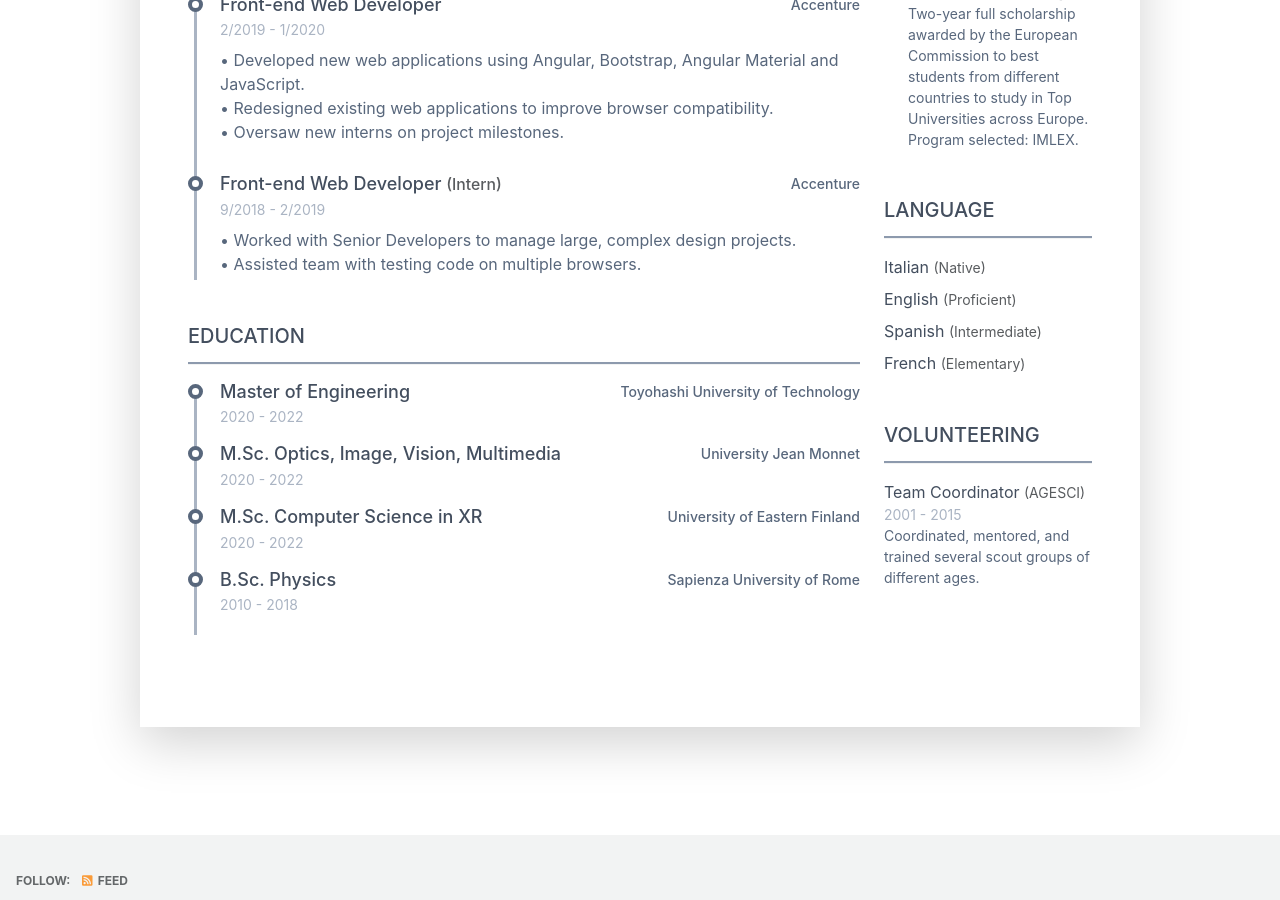
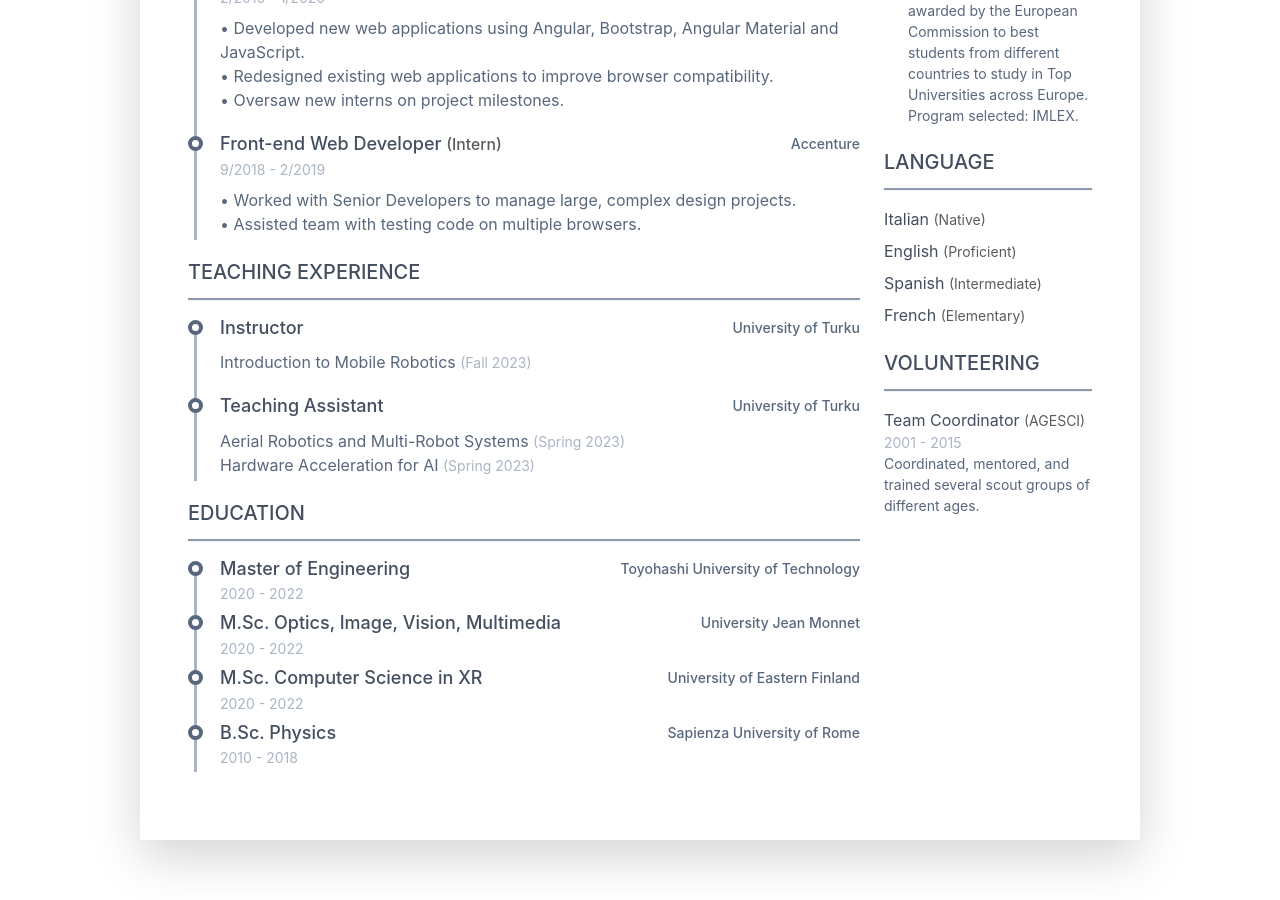
Before and after one commit to IacopomC/iacopomc.github.io, a Jekyll site: the page built from _pages/resume.md, in a window 1280 px wide and 900 px high, scrolled down 1000 px. Built offline with Jekyll 4.4.1, drawn with Linux system fonts in a browser that asks for light colours; cached includes are drawn as plain includes; a style sheet for code colours, icons or effects is not loaded.

Commit message:
add teaching experience

```diff
--- a/_pages/resume.md
+++ b/_pages/resume.md
@@ -56,19 +56,19 @@ title:
             </div><!--//row-->
         </header>
         <div class="resume-body p-5">
-            <!--<section class="resume-section summary-section mb-5">
+            <!--<section class="resume-section summary-section mb-4">
                 <h2 class="resume-section-title text-uppercase font-weight-bold pb-3 mb-3">Career Summary</h2>
                 <div class="resume-section-content">
                     <p class="mb-0">Summarise your career here. <a class="text-reset text-link" href="https://themes.3rdwavemedia.com/resources/sketch-template/pillar-sketch-sketch-resume-template-for-developers/" target="_blank">You can make a PDF version of your resume using our free Sketch template here</a>. Aenean commodo ligula eget dolor aenean massa. Cum sociis natoque penatibus et magnis dis parturient montes, nascetur ridiculus mus. Donec quam felis, ultricies nec, pellentesque eu. Lorem ipsum dolor sit amet, consectetuer adipiscing elit. Aenean commodo ligula eget dolor. Aenean massa. Cum sociis natoque penatibus et magnis dis parturient montes, nascetur ridiculus mus. Donec quam felis, ultricies nec, pellentesque eu, pretium quis, sem. Nulla consequat massa quis enim. Donec pede justo, fringilla vel, aliquet nec, vulputate eget. Lorem ipsum dolor sit amet, consectetuer adipiscing elit.</p>
                 </div>
-            </section><!--//summary-section-->
+            </section>//summary-section-->
             <div class="row">
                 <div class="col-lg-9">
-                    <section class="resume-section experience-section mb-5">
+                    <section class="resume-section experience-section mb-4">
                         <h2 class="resume-section-title text-uppercase font-weight-bold pb-3 mb-3">Professional Experience</h2>
                         <div class="resume-section-content">
                             <div class="resume-timeline position-relative">
-                                <article class="resume-timeline-item position-relative pb-5">
+                                <article class="resume-timeline-item position-relative">
                                     <div class="resume-timeline-item-header mb-2">
                                         <div class="d-flex flex-column flex-md-row">
                                             <h3 class="resume-position-title font-weight-bold mb-1">Doctoral Researcher</h3>
@@ -95,7 +95,7 @@ title:
                                         </ul> -->
                                     </div><!--//resume-timeline-item-desc-->
                                 </article><!--//resume-timeline-item-->
-                                <article class="resume-timeline-item position-relative pb-5">
+                                <article class="resume-timeline-item position-relative">
                                     <div class="resume-timeline-item-header mb-2">
                                         <div class="d-flex flex-column flex-md-row">
                                             <h3 class="resume-position-title font-weight-bold mb-1">Research Intern</h3>
@@ -108,7 +108,7 @@ title:
                                         </p>
                                     </div><!--//resume-timeline-item-desc-->
                                 </article><!--//resume-timeline-item-->
-                                <article class="resume-timeline-item position-relative pb-5">
+                                <article class="resume-timeline-item position-relative">
                                     <div class="resume-timeline-item-header mb-2">
                                         <div class="d-flex flex-column flex-md-row">
                                             <h3 class="resume-position-title font-weight-bold mb-1">Research Intern</h3>
@@ -120,7 +120,7 @@ title:
                                         <p>&#x2022; Explored the use of Siamese CNNs based Multi-Object tracking algorithms to find the set of features that best distinguish between similar small electronic parts in real-time.</p>
                                     </div><!--//resume-timeline-item-desc-->
                                 </article><!--//resume-timeline-item-->
-                                <article class="resume-timeline-item position-relative pb-5">
+                                <article class="resume-timeline-item position-relative">
                                     <div class="resume-timeline-item-header mb-2">
                                         <div class="d-flex flex-column flex-md-row">
                                             <h3 class="resume-position-title font-weight-bold mb-1">Junior Data Scientist</h3>
@@ -136,7 +136,7 @@ title:
                                         &#x2022; Supported Senior Data Scientists in algorithm design.</p>
                                     </div><!--//resume-timeline-item-desc-->
                                 </article><!--//resume-timeline-item-->
-                                <article class="resume-timeline-item position-relative pb-5">
+                                <article class="resume-timeline-item position-relative">
                                     <div class="resume-timeline-item-header mb-2">
                                         <div class="d-flex flex-column flex-md-row">
                                             <h3 class="resume-position-title font-weight-bold mb-1">Front-end Web Developer</h3>
@@ -169,11 +169,44 @@ title:
                             </div><!--//resume-timeline-->
                         </div>
                     </section><!--//experience-section-->
-                    <section class="resume-section experience-section mb-5">
+                    <section class="resume-section experience-section mb-4">
+                        <h2 class="resume-section-title text-uppercase font-weight-bold pb-3 mb-3">Teaching Experience</h2>
+                        <div class="resume-section-content">
+                            <div class="resume-timeline position-relative">
+                                <article class="resume-timeline-item position-relative">
+                                    <div class="resume-timeline-item-header mb-2">
+                                        <div class="d-flex flex-column flex-md-row">
+                                            <h3 class="resume-position-title font-weight-bold mb-1">Instructor</h3>
+                                            <div class="resume-company-name ms-auto">University of Turku</div>
+                                        </div><!--//row-->
+                                    </div><!--//resume-timeline-item-header-->
+                                    <div class="resume-timeline-item-desc">
+                                        <p>Introduction to Mobile Robotics <span class="resume-position-time">(Fall 2023)</span>
+                                        </p>
+                                    </div><!--//resume-timeline-item-desc-->
+                                </article><!--//resume-timeline-item-->
+                                <article class="resume-timeline-item position-relative">
+                                    <div class="resume-timeline-item-header mb-2">
+                                        <div class="d-flex flex-column flex-md-row">
+                                            <h3 class="resume-position-title font-weight-bold mb-1">Teaching Assistant</h3>
+                                            <div class="resume-company-name ms-auto">University of Turku</div>
+                                        </div><!--//row-->
+                                    </div><!--//resume-timeline-item-header-->
+                                    <div class="resume-timeline-item-desc">
+                                        <p>Aerial Robotics and Multi-Robot Systems <span class="resume-position-time">(Spring 2023)</span>
+                                        <br>
+                                        Hardware Acceleration for AI <span class="resume-position-time">(Spring 2023)</span>
+                                        </p>
+                                    </div><!--//resume-timeline-item-desc-->
+                                </article><!--//resume-timeline-item-->
+                            </div><!--//resume-timeline-->
+                        </div>
+                    </section><!--//teaching-section-->
+                    <section class="resume-section experience-section mb-4">
                         <h2 class="resume-section-title text-uppercase font-weight-bold pb-3 mb-3">Education</h2>
                         <div class="resume-section-content">
                             <div class="resume-timeline position-relative">
-                                <article class="resume-timeline-item position-relative pb-5">
+                                <article class="resume-timeline-item position-relative">
                                     <div class="resume-timeline-item-header mb-2">
                                         <div class="d-flex flex-column flex-md-row">
                                             <h3 class="resume-position-title font-weight-bold mb-1">Master of Engineering</h3>
@@ -182,7 +215,7 @@ title:
                                         <div class="resume-position-time">2020 - 2022</div>
                                     </div><!--//resume-timeline-item-header-->
                                 </article><!--//resume-timeline-item-->
-                                <article class="resume-timeline-item position-relative pb-5">
+                                <article class="resume-timeline-item position-relative">
                                     <div class="resume-timeline-item-header mb-2">
                                         <div class="d-flex flex-column flex-md-row">
                                             <h3 class="resume-position-title font-weight-bold mb-1">M.Sc. Optics, Image, Vision, Multimedia</h3>
@@ -191,7 +224,7 @@ title:
                                         <div class="resume-position-time">2020 - 2022</div>
                                     </div><!--//resume-timeline-item-header-->
                                 </article><!--//resume-timeline-item-->
-                                <article class="resume-timeline-item position-relative pb-5">
+                                <article class="resume-timeline-item position-relative">
                                     <div class="resume-timeline-item-header mb-2">
                                         <div class="d-flex flex-column flex-md-row">
                                             <h3 class="resume-position-title font-weight-bold mb-1">M.Sc. Computer Science in XR</h3>
@@ -200,7 +233,7 @@ title:
                                         <div class="resume-position-time">2020 - 2022</div>
                                     </div><!--//resume-timeline-item-header-->
                                 </article><!--//resume-timeline-item-->
-                                <article class="resume-timeline-item position-relative pb-5">
+                                <article class="resume-timeline-item position-relative">
                                     <div class="resume-timeline-item-header mb-2">
                                         <div class="d-flex flex-column flex-md-row">
                                             <h3 class="resume-position-title font-weight-bold mb-1">B.Sc. Physics</h3>
@@ -214,7 +247,7 @@ title:
                     </section><!--//education-section-->
                 </div>
                 <div class="col-lg-3">
-                    <section class="resume-section skills-section mb-5">
+                    <section class="resume-section skills-section mb-4">
                         <h2 class="resume-section-title text-uppercase font-weight-bold pb-3 mb-3">Skills</h2>
                         <div class="resume-section-content">
                             <div class="resume-skill-item">
@@ -279,7 +312,7 @@ title:
                             </div><!--//resume-skill-item-->
                         </div><!--resume-section-content-->
                     </section><!--//skills-section-->
-                    <section class="resume-section reference-section mb-5">
+                    <section class="resume-section reference-section mb-4">
                         <h2 class="resume-section-title text-uppercase font-weight-bold pb-3 mb-3">Awards</h2>
                         <div class="resume-section-content">
                             <ul class="list-unstyled resume-awards-list">
@@ -291,7 +324,7 @@ title:
                             </ul>
                         </div>
                     </section><!--//interests-section-->
-                    <section class="resume-section language-section mb-5">
+                    <section class="resume-section language-section mb-4">
                         <h2 class="resume-section-title text-uppercase font-weight-bold pb-3 mb-3">Language</h2>
                         <div class="resume-section-content">
                             <ul class="list-unstyled resume-lang-list">
@@ -302,7 +335,7 @@ title:
                             </ul>
                         </div>
                     </section><!--//language-section-->
-                    <section class="resume-section language-section mb-5">
+                    <section class="resume-section language-section mb-4">
                         <h2 class="resume-section-title text-uppercase font-weight-bold pb-3 mb-3">Volunteering</h2>
                         <div class="resume-section-content">
                             <span class="resume-lang-name font-weight-bold">Team Coordinator</span> <small class="text-muted font-weight-normal">(AGESCI)</small>
```
